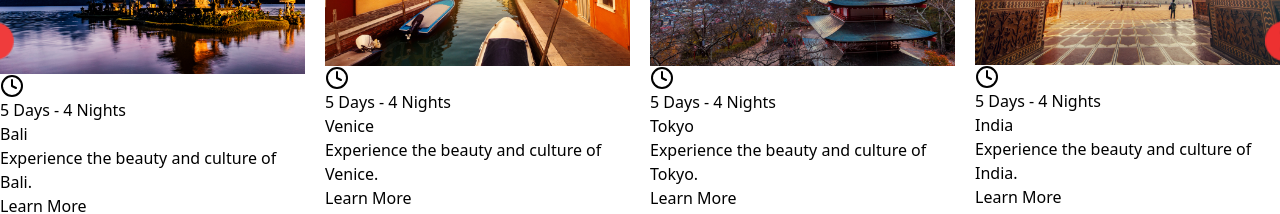
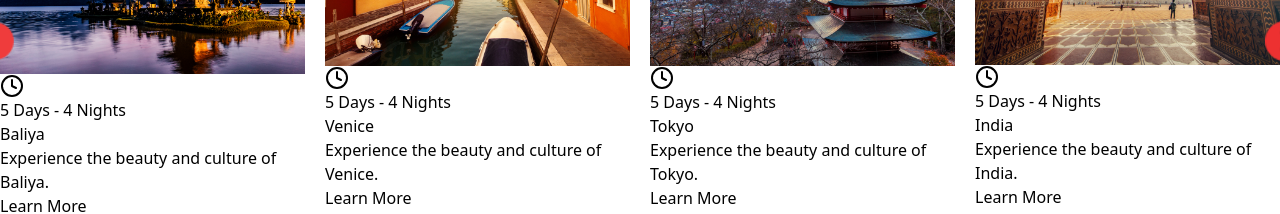
Before and after one commit to rohitsingh93300/tour, a React (Vite) app: page / in a window 1280 px wide. Shown: the part 900-1114 px from the top of the page. Built offline with nearby package versions, Linux system fonts and the light colour scheme.

Commit message:
test commit

```diff
--- a/src/components/FeatureDestination.jsx
+++ b/src/components/FeatureDestination.jsx
@@ -92,7 +92,7 @@ const FeatureDestination = () => {
     ]
   };
   const destinationJson = [
-    { name: 'Bali', img: Bali, time: '5 Days - 4 Nights' },
+    { name: 'Baliya', img: Bali, time: '5 Days - 4 Nights' },
     { name: 'Venice', img: Venice, time: '5 Days - 4 Nights' },
     { name: 'Tokyo', img: Tokyo, time: '5 Days - 4 Nights' },
     { name: 'India', img: India, time: '5 Days - 4 Nights' },
```
